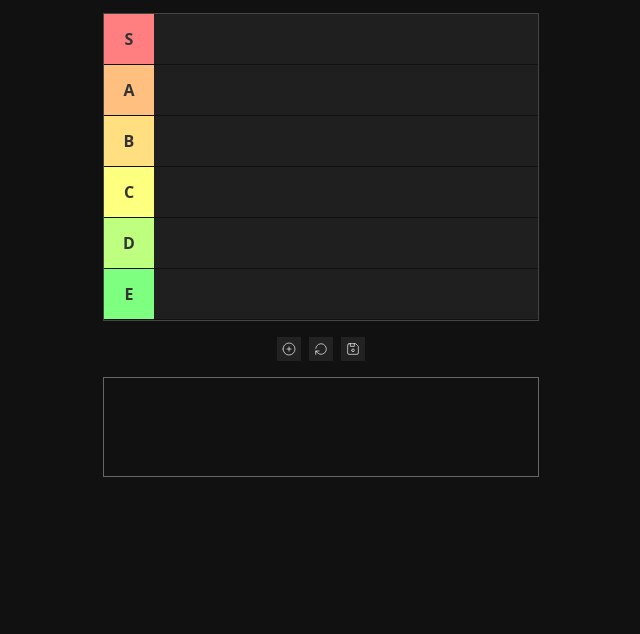
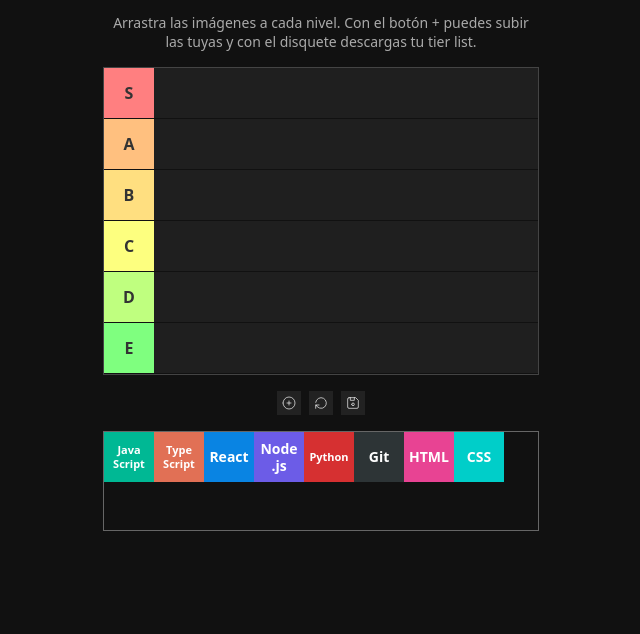
Before and after one commit to cristianareiza/tier-list, a plain HTML site: page index.html in a window 1280 px wide. Shown: the part 129-763 px from the top of the page, without its empty margins (319-959 px from the left). Drawn offline with Linux system fonts and the light colour scheme.

Commit message:
Agregar imágenes por defecto e instrucciones de uso

```diff
--- a/index.html
+++ b/index.html
@@ -86,6 +86,13 @@
       }
     }
 
+    #instructions {
+      color: #aaa;
+      font-size: 14px;
+      text-align: center;
+      margin: 0 0 16px;
+    }
+
     #selector {
       display: flex;
       flex-direction: column;
@@ -172,6 +179,19 @@
       itemsSection.appendChild(imgElement)
       return imgElement
     }
+
+    const DEFAULT_IMAGES = [
+      'images/javascript.svg',
+      'images/typescript.svg',
+      'images/react.svg',
+      'images/node.svg',
+      'images/python.svg',
+      'images/git.svg',
+      'images/html.svg',
+      'images/css.svg'
+    ]
+
+    DEFAULT_IMAGES.forEach(createItem)
 
     function useFilesToCreateItems(files) {
       if (files && files.length > 0) {
@@ -320,6 +340,11 @@
     <img src="https://tiermaker.com/images/tiermaker-logo.png" />
   </header>
 
+  <p id="instructions">
+    Arrastra las imágenes a cada nivel. Con el botón + puedes subir las tuyas
+    y con el disquete descargas tu tier list.
+  </p>
+
   <section class="tier">
     <div class="row">
       <aside class="label" style="--level: var(--color-s)">
```
Also changed, not shown: images/css.svg (added), images/git.svg (added), images/html.svg (added), images/javascript.svg (added), images/node.svg (added), images/python.svg (added), images/react.svg (added), images/typescript.svg (added).
